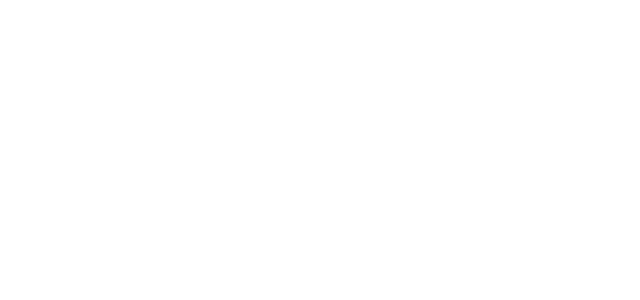
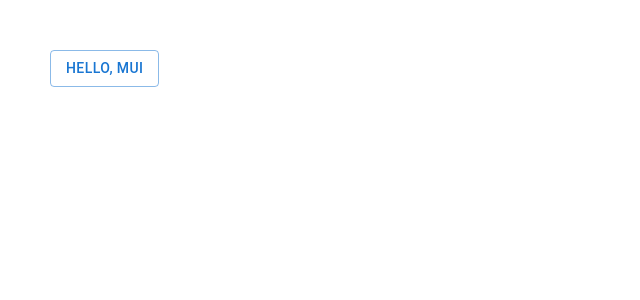
Before and after one commit to extensaman/MERN, a React (Create React App) app in the folder task04-formik-material-ui/: page / in a window 1280 px wide. Shown: the top 300 px of the page, without its empty margins (0-640 px from the left). Built offline with nearby package versions, Linux system fonts and the light colour scheme.

Commit message:
Button added

```diff
--- a/task04-formik-material-ui/package.json
+++ b/task04-formik-material-ui/package.json
@@ -3,6 +3,8 @@
   "version": "0.1.0",
   "private": true,
   "dependencies": {
+    "@emotion/react": "^11.14.0",
+    "@emotion/styled": "^11.14.0",
     "@mui/material": "^7.1.0",
     "@testing-library/dom": "^10.4.0",
     "@testing-library/jest-dom": "^6.6.3",
--- a/task04-formik-material-ui/src/App.js
+++ b/task04-formik-material-ui/src/App.js
@@ -1,4 +1,5 @@
 import { useFormik } from "formik";
+import Button from "@mui/material/Button";
 import * as Yup from "yup";
 
 function App() {
@@ -26,7 +27,9 @@ function App() {
 
   return (
     <div>
-      <form onSubmit={formik.handleSubmit}></form>
+      <form onSubmit={formik.handleSubmit}>
+        <Button variant="outlined">Hello, MUI</Button>
+      </form>
     </div>
   );
 }
```
Also changed, not shown: 1 other file (tests, documents, lock files or other folders).
